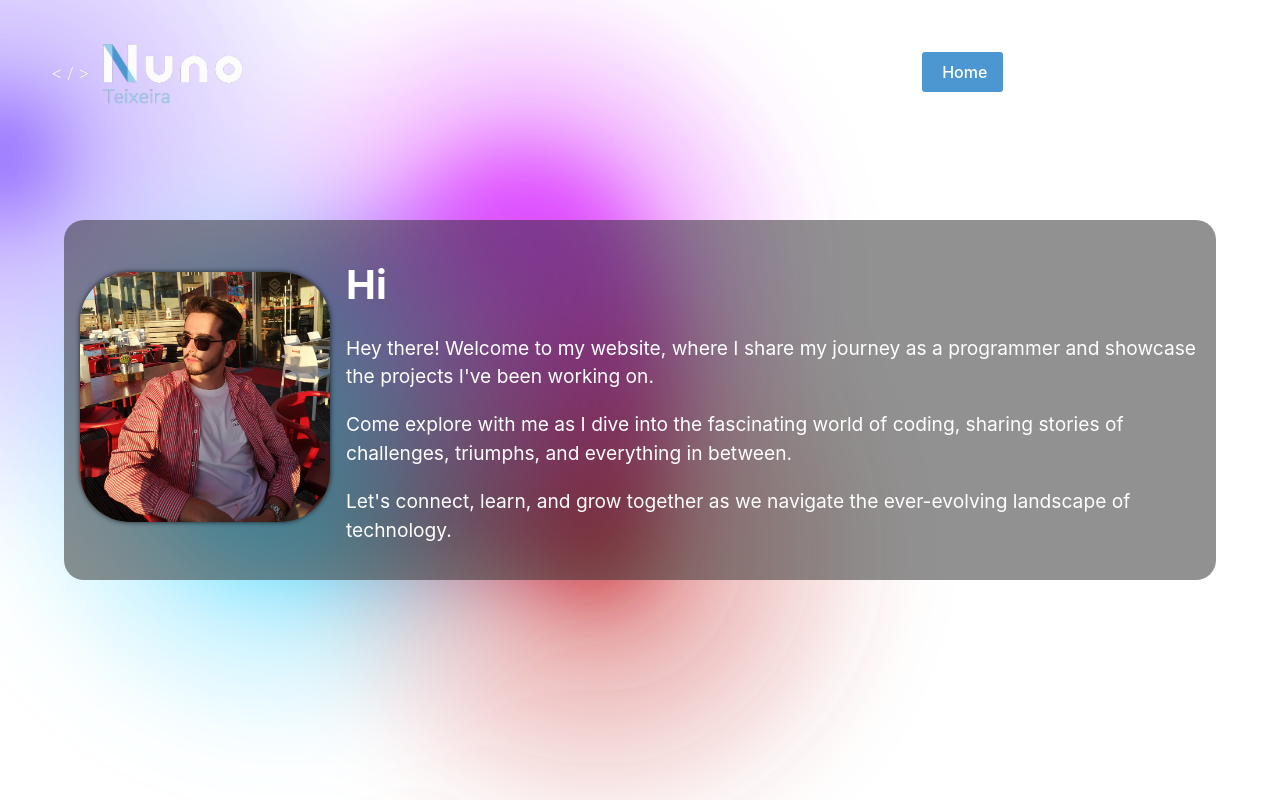
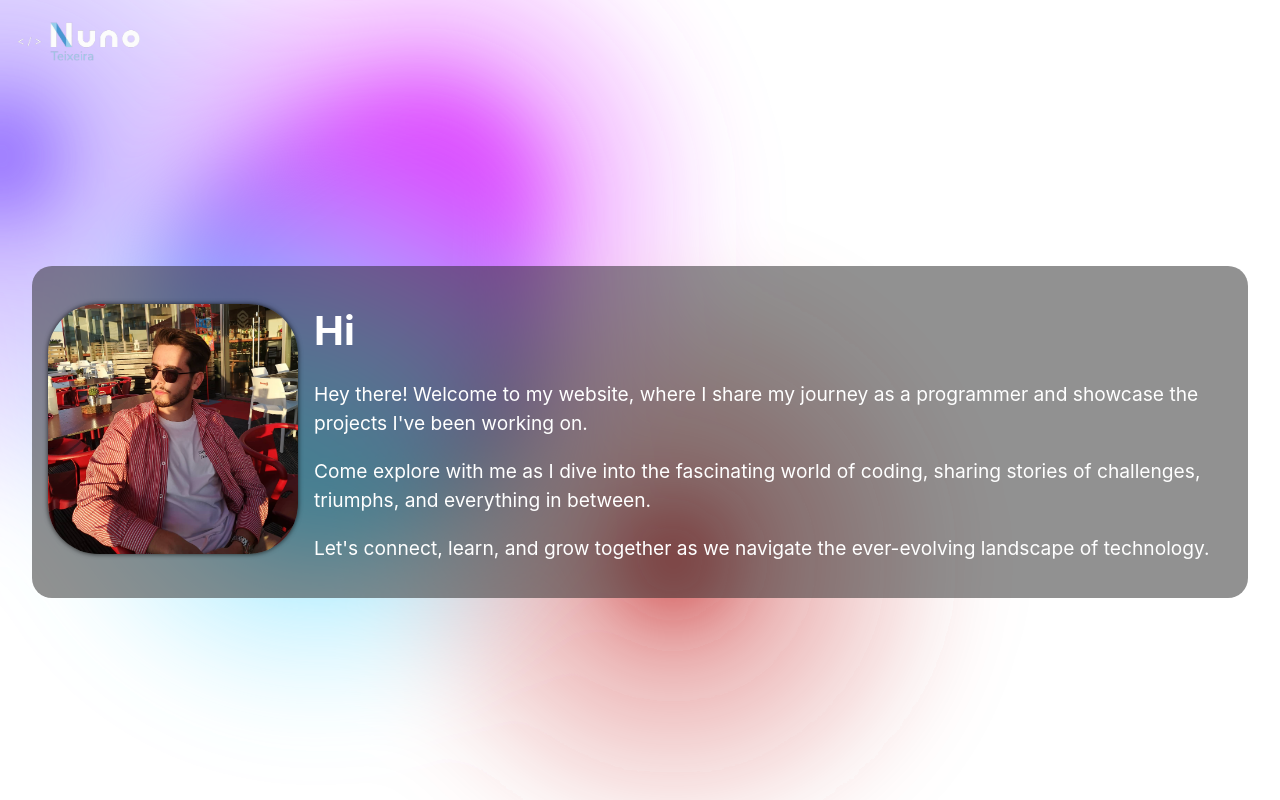
Before and after one commit to NunoTeixeiraMota/Portfolio, a React (Vite) app: page / in a window 1280 px wide. Shown: the top 800 px of the page. Built offline with nearby package versions, Linux system fonts and the light colour scheme; no server answers.

Commit message:
Design Changes

```diff
--- a/package.json
+++ b/package.json
@@ -16,11 +16,13 @@
     "react": "^18.2.0",
     "react-dom": "^18.2.0",
     "react-router-dom": "^6.22.0",
+    "react-scroll": "^1.9.0",
     "styled-components": "^6.1.8"
   },
   "devDependencies": {
     "@types/react": "^18.2.55",
     "@types/react-dom": "^18.2.19",
+    "@types/react-scroll": "^1.8.10",
     "@typescript-eslint/eslint-plugin": "^6.21.0",
     "@typescript-eslint/parser": "^6.21.0",
     "@vitejs/plugin-react": "^4.2.1",
--- a/src/App.tsx
+++ b/src/App.tsx
@@ -1,32 +1,22 @@
 import { useState, useEffect } from 'react';
-import { Routes, Route, useLocation } from 'react-router-dom';
+import { useLocation } from 'react-router-dom';
 import './App.css';
-import Navbar from './navbar/navbar';
-import About from './pages/About'; // Import your About component
-import Projects from './pages/Projects'; // Import your Services component
-import Contact from './pages/Contact'; // Import your Contact component
-import Home from './pages/Home'; // Import your Home component
-import logo from './assets/logo.png'; // Import your logo directly
+import About from './pages/About';
+import Projects from './pages/Projects';
+import Contact from './pages/Contact';
+import Home from './pages/Home';
+import Navbar from './navbar';
 
 function App() {
-    // Define your menu links, logo
     const links = [
-        { label: 'Home', to: '/'},
-        { label: 'About', to: '/about' },
-        { label: 'Projects', to: '/projects' },
-        { label: 'Contact', to: '/contact' }
+        { label: 'Home', to: '#home' },
+        { label: 'About', to: '#about' },
+        { label: 'Projects', to: '#projects' },
+        { label: 'Contact', to: '#contact' }
     ];
 
-    // Get the current location using useLocation hook
     const location = useLocation();
-
-    // State to store the active link
     const [activeLink, setActiveLink] = useState(location.pathname);
-
-    // Update active link when location changes
-    useEffect(() => {
-        setActiveLink(location.pathname);
-    }, [location]);
 
     useEffect(() => {
         setActiveLink(location.pathname);
@@ -61,19 +51,14 @@ function App() {
 
     return (
         <div className="App">
+            <Navbar links={links} />
+            <div className="page-content">
+                <div id="home"><Home /></div>
+                <div id="about"><About /></div>
+                <div id="projects"><Projects /></div>
+                <div id="contact"><Contact /></div>
 
-            {/* Bubbles */}
-            <div className="text-container">
-            <Navbar links={links} logo={logo} activeLink={activeLink} />
-            {/* Add your routes */}
-            <Routes>
-                <Route path="/about" element={<About />} />
-                <Route path="/projects" element={<Projects />} />
-                <Route path="/contact" element={<Contact />} />
-                <Route path="/" element={<Home />} />
-            </Routes>
             </div>
-            {/* Gradients container */}
             <div className="gradient-bg">
                 <svg xmlns="http://www.w3.org/2000/svg">
                     <defs>
@@ -90,7 +75,6 @@ function App() {
                     <div className="g3"></div>
                     <div className="g4"></div>
                     <div className="g5"></div>
-                    {/* Interactive */}
                     <div className="interactive"></div>
                 </div>
             </div>
--- a/src/menu/menu.tsx
+++ /dev/null
@@ -1,59 +0,0 @@
-import React from 'react';
-import { Link } from 'react-router-dom';
-import styled from 'styled-components';
-
-interface MenuItemProps {
-    label: string;
-    to: string;
-    active: boolean;
-}
-
-const MenuItem: React.FC<MenuItemProps> = ({ label, to, active }) => {
-    return (
-        <Item active={active}>
-            <Link to={to}>{label}</Link>
-        </Item>
-    );
-};
-
-
-const Item = styled.li<{ active: boolean }>`
-    padding: 0.5rem 1rem;
-    border-radius: 3px;
-    ${({ active }) =>
-        active &&
-        `
-            background-color: var(--primary-color, #4C97D1);
-            color: var(--text-contrast-color, white);
-        `};
-        padding-left: 20px; /* Add padding to the left of menu items */
-
-`;
-
-interface MenuProps {
-    links: { label: string; to: string }[];
-    activeLink?: string;
-}
-
-const Menu: React.FC<MenuProps> = ({ links, activeLink }) => {
-    return (
-        <MenuList>
-            {links.map((link, index) => (
-                <MenuItem key={index} label={link.label} to={link.to} active={activeLink === link.to} />
-            ))}
-        </MenuList>
-    );
-};
-
-const MenuList = styled.ul`
-    display: flex;
-    padding: 0;
-    list-style-type: none;
-    margin: 0;
-    @media (max-width: 768px) {
-        flex-direction: column; /* Change to column layout on small screens */
-        align-items: center; /* Center items vertically */
-    }
-`;
-
-export default Menu;
--- /dev/null
+++ b/src/navbar.css
@@ -0,0 +1,36 @@
+nav {
+    position: fixed;
+    top: 0;
+    left: 0;
+    width: 100%;
+    z-index: 1000; /* Ensure Navbar is above other content */
+    display: flex;
+    justify-content: space-between;
+    align-items: center;
+    padding: 10px 0px; /* Adjust padding as needed */
+  }
+
+  nav img {
+    width: 12vw; /* Adjust logo size as needed */
+  }
+
+  ul {
+    list-style-type: none;
+    margin: 0;
+    padding: 0;
+  }
+
+  li {
+    display: inline;
+    margin-right: 2vw; /* Adjust spacing between links as needed */
+  }
+
+  NavLink {
+    text-decoration: none;
+    color: #333; /* Adjust link color as needed */
+    font-weight: bold; /* Adjust font weight as needed */
+  }
+
+  NavLink:hover {
+    color: #555; /* Adjust link color on hover as needed */
+  }
--- /dev/null
+++ b/src/navbar.tsx
@@ -0,0 +1,48 @@
+// Navbar.tsx
+
+// Import React and NavLink
+import React from 'react';
+import { NavLink } from 'react-router-dom';
+import logo from './assets/logo.png';
+import './navbar.css'
+
+// Define NavbarProps interface
+interface NavbarProps {
+    links: { label: string; to: string }[];
+}
+
+// Define Navbar functional component
+const Navbar: React.FC<NavbarProps> = ({ links }) => {
+    // Function to scroll to a section
+    const scrollToSection = (id: string) => {
+        const section = document.getElementById(id);
+        if (section) {
+            section.scrollIntoView({ behavior: 'smooth' });
+        }
+    };
+
+    return (
+        // Navbar JSX
+        <nav>
+            <img src={logo} alt="logo" />
+            <ul>
+                {links.map((link, index) => (
+                    <li key={index}>
+                        <NavLink
+                            to={link.to}
+                            onClick={() => {
+                                const id = link.to.substring(1);
+                                scrollToSection(id);
+                            }}
+                        >
+                            {link.label}
+                        </NavLink>
+                    </li>
+                ))}
+            </ul>
+        </nav>
+    );
+};
+
+// Export Navbar component
+export default Navbar;
--- a/src/navbar/navbar.tsx
+++ /dev/null
@@ -1,43 +0,0 @@
-import React from 'react';
-import styled from 'styled-components';
-import Menu from '../menu/menu';
-
-interface NavbarProps {
-    links: { label: string; to: string }[];
-    logo: string;
-    activeLink?: string;
-}
-
-const Navbar: React.FC<NavbarProps> = ({ links, logo, activeLink }) => {
-    return (
-        <NavContainer>
-            <Logo src={logo} alt="Logo" className='logo' />
-            {/* Render menu items using Menu component */}
-            <MenuContainer>
-                <Menu links={links} activeLink={activeLink} />
-            </MenuContainer>
-        </NavContainer>
-    );
-};
-
-const NavContainer = styled.nav`
-    position: fixed;
-    top: 0;
-    left: 0;
-    width: 100%;
-    z-index: 1000;
-    display: flex;
-    justify-content: space-between;
-    align-items: center;
-`;
-
-const MenuContainer = styled.div`
-    @media (max-width: 768px) {
-        display: none; /* Hide menu on small screens */
-    }
-    padding-left: 20px; /* Add padding to the left of menu items */
-`;
-
-const Logo = styled.img``;
-
-export default Navbar;
--- a/src/pages/About.tsx
+++ b/src/pages/About.tsx
@@ -2,9 +2,10 @@ import styled from 'styled-components';
 
 const About = () => {
   return (
+    <ContainerContainer>
+            <Title>About Me</Title>
     <Container>
         <link rel="stylesheet" href="https://cdnjs.cloudflare.com/ajax/libs/font-awesome/6.0.0-beta3/css/all.min.css"></link>
-      <Title>About Me</Title>
       <Description>
         <Info>
           I'm Nuno, a 22-year-old full-stack developer from the beautiful town of Marco de Canaveses in Portugal. I graduated in Computer Engineering from ISEP (Instituto Superior de Engenharia do Porto), where I honed my skills in both front-end and back-end development.
@@ -33,10 +34,17 @@ const About = () => {
         </Contact>
       </Description>
     </Container>
+    </ContainerContainer>
   );
 };
+const ContainerContainer = styled.div`
+padding-top: 10rem;
+height: 100vh; /* Set the height to 100% of viewport height */
+  justify-content: center;
+  align-items: center;
+`;
+const Container = styled.div`
 
-const Container = styled.div`
   background-color: rgba(36, 36, 36, 0.5); /* White-gray transparent background */
   padding: 2rem;
   padding-top: 0; /* Remove top padding */
--- a/src/pages/Home.tsx
+++ b/src/pages/Home.tsx
@@ -1,3 +1,4 @@
+import React from "react";
 import styled from "styled-components";
 
 import logo from "../assets/Screenshot_2.png"; // Importing the image directly
@@ -30,8 +31,7 @@ const Container = styled.div`
     display: flex;
     justify-content: center;
     align-items: center;
-    padding: 2rem;
-
+    height: 100vh; /* Set the height to 100% of viewport height */
     @media (max-width: 768px) {
         flex-direction: column;
         text-align: center;
--- a/src/pages/Projects.css
+++ b/src/pages/Projects.css
@@ -6,7 +6,6 @@
 
 .project-card {
     position: relative;
-    border: 1px solid #ccc;
     border-radius: 8px;
     overflow: hidden;
     width: 275px;
@@ -17,14 +16,43 @@
     background-size: contain;
     background-repeat: no-repeat;
     background-position: center;
-    background-color: #fcfcfcce;
+    background-color:rgba(36, 36, 36, 0.5);;
     box-shadow: 0px 25px 20px 15px #080808c5;
 }
 
-.project-card:hover {
-    transform: rotateY(5deg) rotateX(5deg);
-    box-shadow: 0px 0px 20px 5px #fcfcfc83;
+.project-card::after {
+    content: '';
+    position: absolute;
+    top: 0;
+    right: 0;
+    bottom: 0;
+    left: 0;
+    z-index: 0;
+    margin: -2px; /* Pull the pseudo-element just outside the project-card boundaries */
+    border-radius: inherit; /* If your .project-card has a border-radius */
+    background: linear-gradient(60deg, red, orange, blue, indigo, red, orange, yellow, blue, indigo, violet);
+    background-size: 300% 300%; /* Large size to allow for the background-position animation */
+    opacity: 0;
+    transition: opacity 0.5s, transform 0.5s; /* Set the transition for the opacity */
 }
+
+.project-card:hover::after {
+    opacity: 0.3; /* Make the pseudo-element visible with the gradient visible */
+    animation: moveGradient 4s linear infinite;
+}
+
+@keyframes moveGradient {
+    0% {
+        background-position: 0% 50%;
+    }
+    50% {
+        background-position: 100% 50%;
+    }
+    100% {
+        background-position: 0% 50%;
+    }
+}
+
 
 .project-card a {
     text-decoration: none;
@@ -36,10 +64,8 @@
 }
 
 .project-title-container {
-    position: relative;
-    background-color: #4c97d1c7;
+background-color: white;
 }
-
 .project-title {
     margin-top: 0;
     margin-bottom: 10px;
@@ -57,7 +83,7 @@
     display: flex;
     justify-content: center;
     align-items: center;
-    background-color: #4A98D2;
+    background-color: rgba(36, 36, 36, 0.5);;
     padding: 10px 0;
 }
 
@@ -77,3 +103,10 @@
 .project-languages div:last-child {
     margin-right: 0;
 }
+
+.containermaster {
+    padding-top: 10rem;
+    height: 100vh; /* Set the height to 100% of viewport height */
+      justify-content: center;
+      align-items: center;
+    }
--- a/src/pages/Projects.tsx
+++ b/src/pages/Projects.tsx
@@ -27,7 +27,7 @@ const Projects = () => {
     }, []);
 
     return (
-        <div>
+        <div className='containermaster'>
             <div className="project-container">
                 {projects.map((project) => (
                     <a
```
Also changed, not shown: src/pages/Contact.css (+22 -22 lines), src/App.css (line endings or trailing spaces), 1 other file (tests, documents, lock files or other folders).
